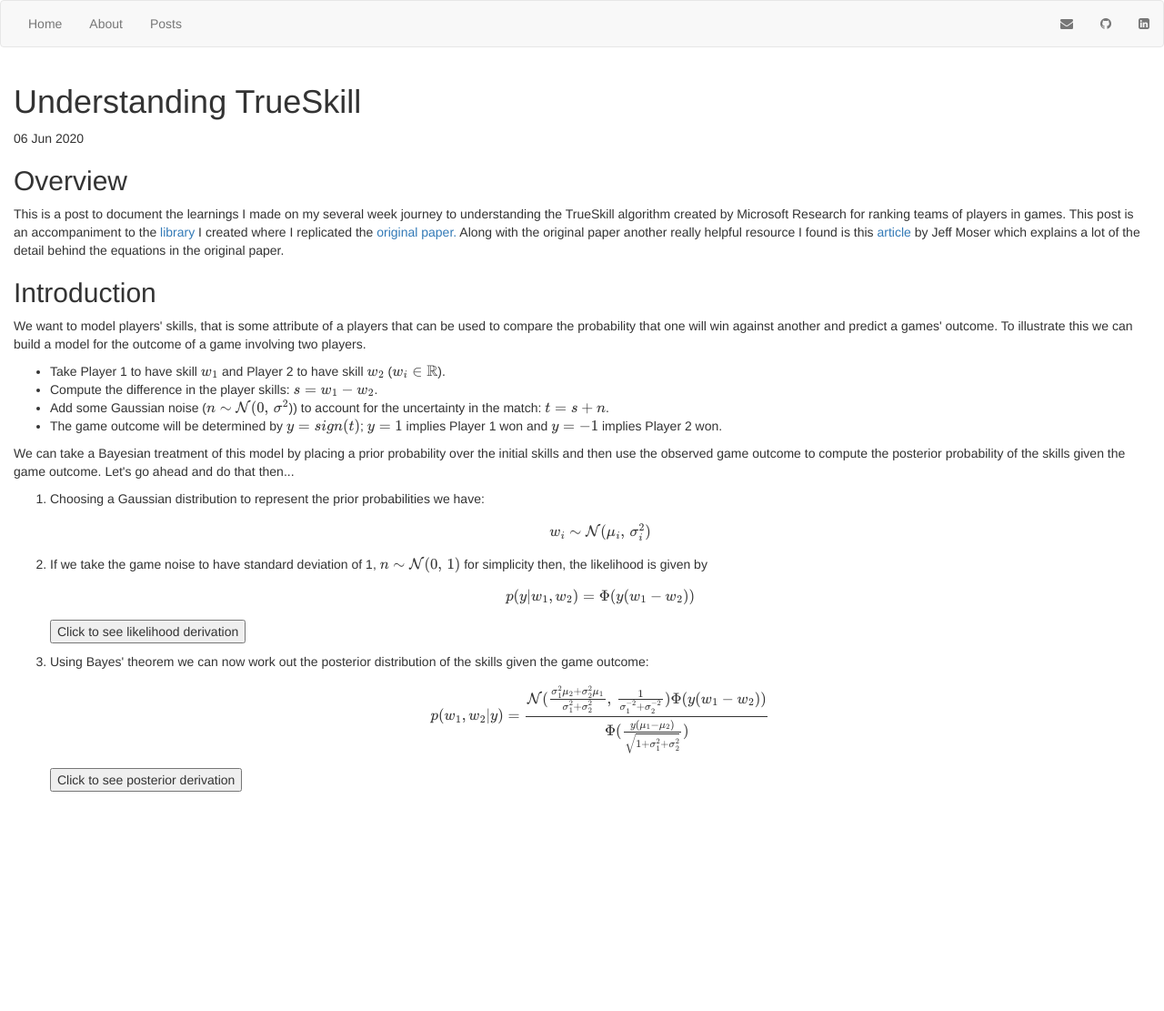
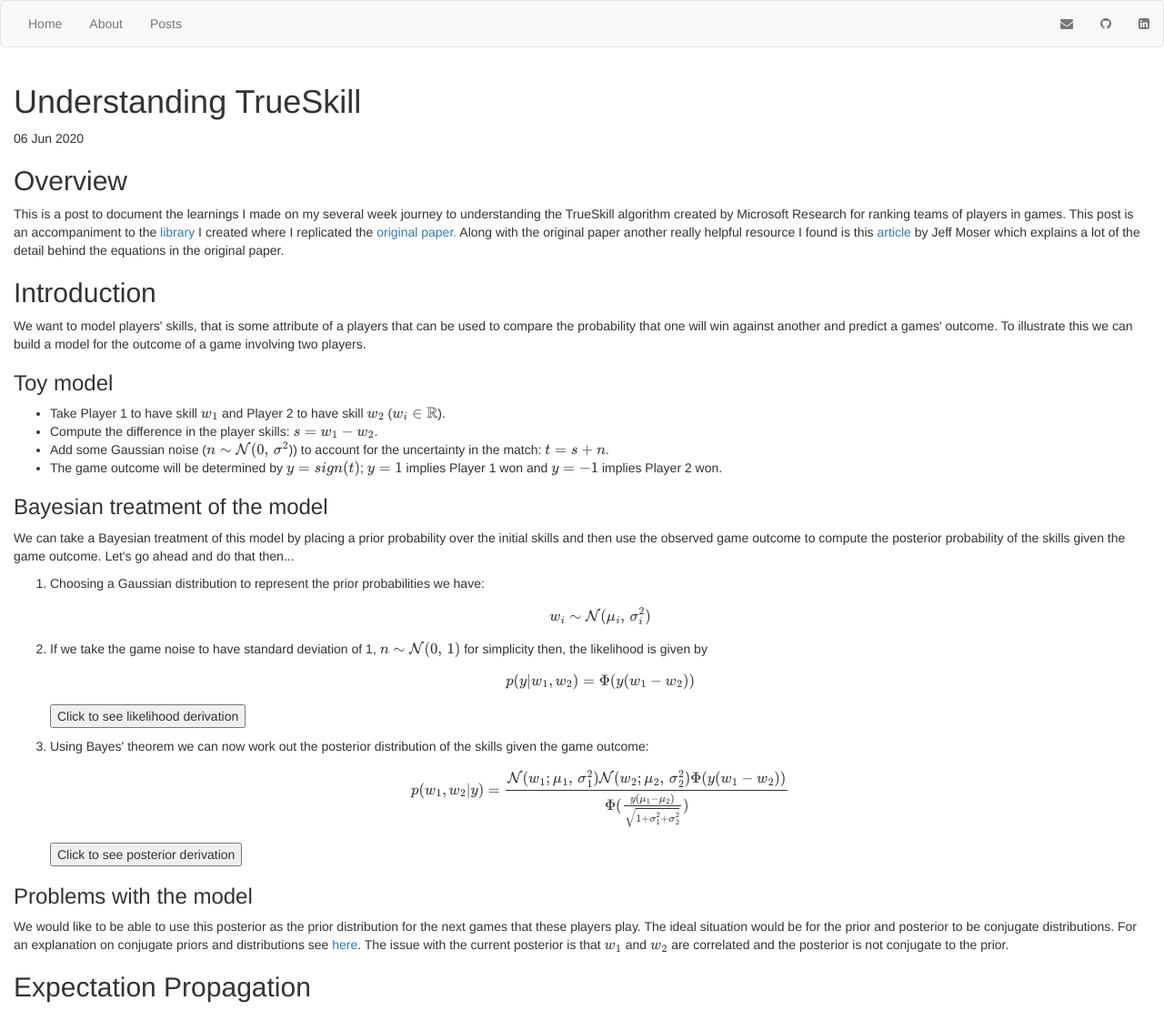
Before and after one commit to Nush395/Nush395.github.io, a Jekyll site: the page built from _posts/2020-06-06-true-skill.html, in a window 1280 px wide. Shown: the whole page at 91% size. Built offline with Jekyll 4.4.1, drawn with Linux system fonts in a browser that asks for light colours; formulas are drawn with MathJax 3; before the commit the page ends 900 px from its top, so only the background shows below that.

Commit message:
Add intro equations.

```diff
--- a/_posts/2020-06-06-true-skill.html
+++ b/_posts/2020-06-06-true-skill.html
@@ -28,6 +28,9 @@ date: 2020-06-06
     probability that one will win against another and predict a games' outcome. To illustrate this we can
     build a model for the outcome of a game involving two players.
 </p>
+<h3>
+    Toy model
+</h3>
 <p>
     <ul>
         <li>
@@ -45,6 +48,9 @@ date: 2020-06-06
         </li>
     </ul>
 </p>
+<h3>
+    Bayesian treatment of the model
+</h3>
 <p>
     We can take a Bayesian treatment of this model by placing a prior probability over the
     initial skills and then use the observed game outcome to compute the posterior probability
@@ -71,19 +77,17 @@ date: 2020-06-06
         <li>
             Using Bayes' theorem we can now work out the posterior distribution of the skills given the game outcome:
             $$
-            p(w_1,w_2|y) = \frac{\mathcal{N}(\frac{\sigma_1^{2}\mu_2 + \sigma_2^{2}\mu_1}{\sigma_1^{2}+\sigma_2^{2}},\,\frac{1}{\sigma_1^{-2}+\sigma_2^{-2}})\Phi(y(w_1-w_2))}
-                                {\Phi(\frac{y(\mu_1-\mu_2)}{\sqrt{1+\sigma_1^{2}+\sigma_2^{2}}})}
+            p(w_1,w_2|y) = \frac{\mathcal{N}(w_1;\mu_1,\,\sigma_1^{2})\mathcal{N}(w_2;\mu_2,\,\sigma_2^{2})\Phi(y(w_1-w_2))}
+                                      {\Phi(\frac{y(\mu_1-\mu_2)}{\sqrt{1+\sigma_1^{2}+\sigma_2^{2}}})}
             $$
             <p>
             <button data-toggle="collapse" data-target="#posterior-derivation">Click to see posterior derivation</button>
             <div id="posterior-derivation" class="collapse">
                 \begin{align}
                 p(w_1,w_2|y) &= \frac{p(w_1)p(w_2)p(y|w_1,w_2)}{\iint p(w_1)p(w_2)p(y|w_1,w_2) \,dw_1\,dw_2}
-                           \\  &= \frac{\mathcal{N}(\mu_1,\,\sigma_1^{2})\mathcal{N}(\mu_2,\,\sigma_2^{2})\Phi(y(w_1-w_2))}
-                                     {\iint \mathcal{N}(\mu_1,\,\sigma_1^{2})\mathcal{N}(\mu_2,\,\sigma_2^{2})\Phi(y(w_1-w_2))\,dw_1\,dw_2}
-                           \\ &= \frac{\mathcal{N}(\mu_1,\,\sigma_1^{2})\mathcal{N}(\mu_2,\,\sigma_2^{2})\Phi(y(w_1-w_2))}
-                                      {\Phi(\frac{y(\mu_1-\mu_2)}{\sqrt{1+\sigma_1^{2}+\sigma_2^{2}}})}
-                           \\ &= \frac{\mathcal{N}(\frac{\sigma_1^{2}\mu_2 + \sigma_2^{2}\mu_1}{\sigma_1^{2}+\sigma_2^{2}},\,\frac{1}{\sigma_1^{-2}+\sigma_2^{-2}})\Phi(y(w_1-w_2))}
+                           \\  &= \frac{\mathcal{N}(w_1;\mu_1,\,\sigma_1^{2})\mathcal{N}(w_2;\mu_2,\,\sigma_2^{2})\Phi(y(w_1-w_2))}
+                                     {\iint \mathcal{N}(w_1;\mu_1,\,\sigma_1^{2})\mathcal{N}(w_2;\mu_2,\,\sigma_2^{2})\Phi(y(w_1-w_2))\,dw_1\,dw_2}
+                           \\ &= \frac{\mathcal{N}(w_1;\mu_1,\,\sigma_1^{2})\mathcal{N}(w_2;\mu_2,\,\sigma_2^{2})\Phi(y(w_1-w_2))}
                                       {\Phi(\frac{y(\mu_1-\mu_2)}{\sqrt{1+\sigma_1^{2}+\sigma_2^{2}}})}
                 \end{align}
             </div>
@@ -91,3 +95,19 @@ date: 2020-06-06
         </li>
     </ol>
 </p>
+<h3>
+    Problems with the model
+</h3>
+<p>
+    We would like to be able to use this posterior as the prior distribution for the next games
+    that these players play. The ideal situation would be for the prior and posterior to be conjugate
+    distributions. For an explanation on conjugate priors and distributions see
+    <a href="https://en.wikipedia.org/wiki/Conjugate_prior">here</a>. The issue with the current posterior is that $w_1$
+    and $w_2$ are correlated and the posterior is not conjugate to the prior.
+</p>
+<h2>
+    Expectation Propagation
+</h2>
+<p>
+
+</p>
```
